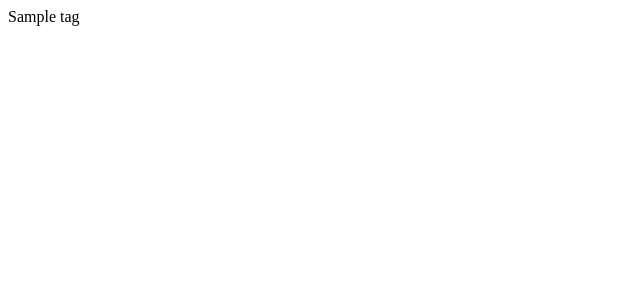
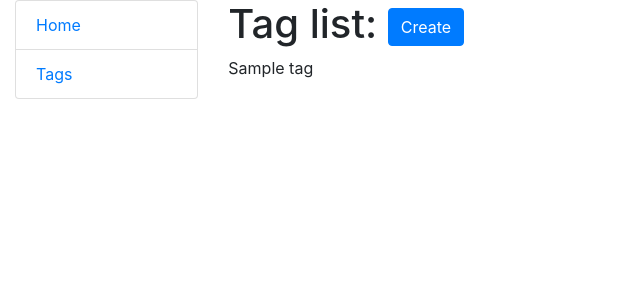
Before and after one commit to imelnyk007/todo-list-mate, a Django app: page /tags/ in a window 1280 px wide. Before the commit the part shown is almost empty. Shown: the top 300 px of the page, without its empty margins (0-640 px from the left). Run offline with Django 4.2, Linux system fonts and the light colour scheme; tables that the repository leaves empty hold one stand-in row (values such as "Sample post").

Commit message:
Update tag-list page

```diff
--- a/templates/todo_list/tag_list.html
+++ b/templates/todo_list/tag_list.html
@@ -1,3 +1,13 @@
-{% for tag in tag_list %}
-  <p>{{ tag.name }}</p>
-{% endfor %}
+{% extends "base.html" %}
+
+{% block content %}
+  <h1>
+    Tag list:
+    <a href="#" class="btn btn-primary link-to-page">
+      Create
+    </a>
+  </h1>
+  {% for tag in tag_list %}
+    <p>{{ tag.name }}</p>
+  {% endfor %}
+{% endblock %}
```
